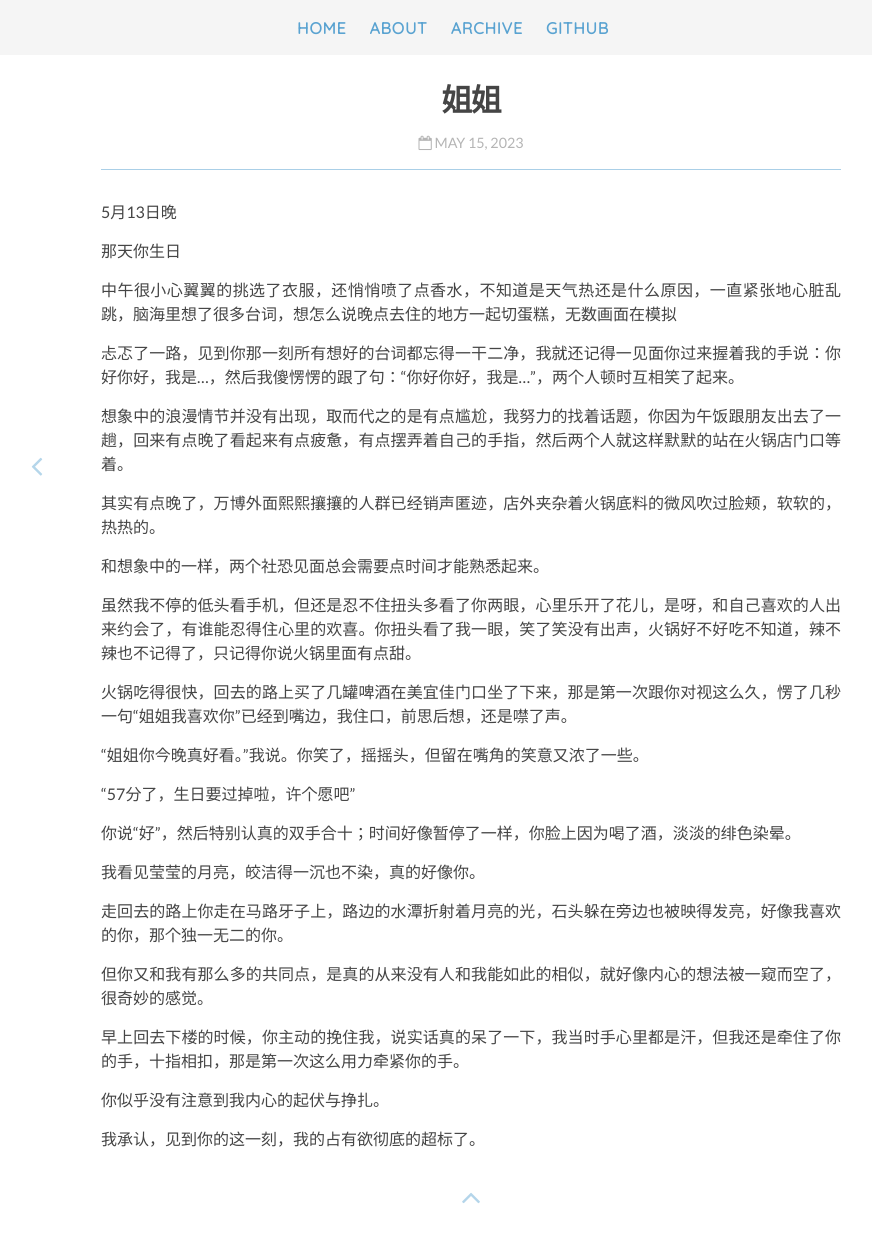
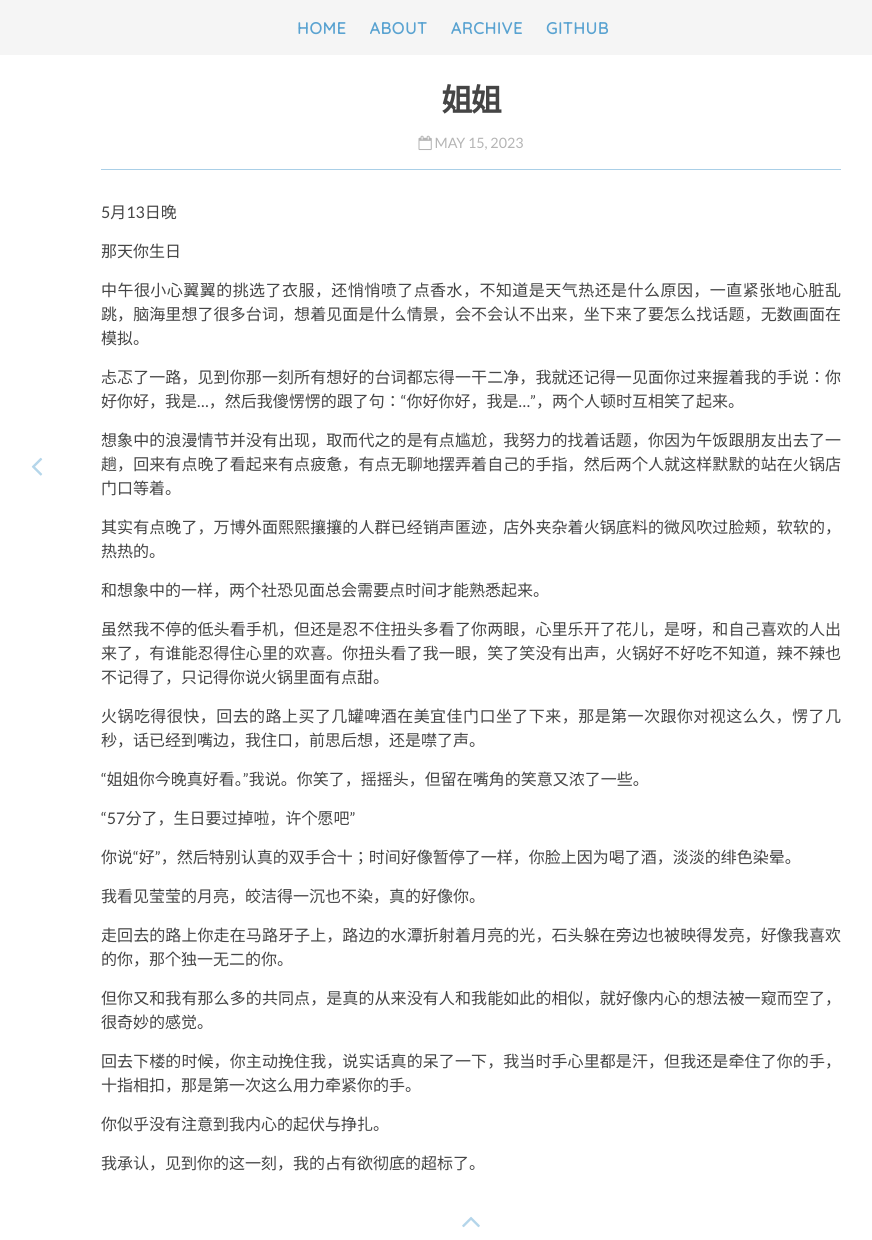
Before and after one commit to Rickylamn/Rickylamn.github.io, a Jekyll site: the page built from _posts/2023-5-15-姐姐.md, in a window 1280 px wide, cut to the strip 0-1240 px from the top of the page. Shown: the whole strip, without its empty margins (169-1041 px from the left). Built offline with Jekyll 4.4.1, drawn with Linux system fonts in a browser that asks for light colours; nearby versions of some CDN libraries; our own code applies the rules of GitHub Pages for plain Markdown files; comment, search, counter and statistics services are not loaded.

Commit message:
Update 2023-5-15-姐姐.md

```diff
--- a/_posts/2023-5-15-姐姐.md
+++ b/_posts/2023-5-15-姐姐.md
@@ -2,19 +2,19 @@
 
 那天你生日
 
-中午很小心翼翼的挑选了衣服，还悄悄喷了点香水，不知道是天气热还是什么原因，一直紧张地心脏乱跳，脑海里想了很多台词，想怎么说晚点去住的地方一起切蛋糕，无数画面在模拟
+中午很小心翼翼的挑选了衣服，还悄悄喷了点香水，不知道是天气热还是什么原因，一直紧张地心脏乱跳，脑海里想了很多台词，想着见面是什么情景，会不会认不出来，坐下来了要怎么找话题，无数画面在模拟。
 
 忐忑了一路，见到你那一刻所有想好的台词都忘得一干二净，我就还记得一见面你过来握着我的手说：你好你好，我是...，然后我傻愣愣的跟了句：“你好你好，我是...”，两个人顿时互相笑了起来。
 
-想象中的浪漫情节并没有出现，取而代之的是有点尴尬，我努力的找着话题，你因为午饭跟朋友出去了一趟，回来有点晚了看起来有点疲惫，有点摆弄着自己的手指，然后两个人就这样默默的站在火锅店门口等着。
+想象中的浪漫情节并没有出现，取而代之的是有点尴尬，我努力的找着话题，你因为午饭跟朋友出去了一趟，回来有点晚了看起来有点疲惫，有点无聊地摆弄着自己的手指，然后两个人就这样默默的站在火锅店门口等着。
 
 其实有点晚了，万博外面熙熙攘攘的人群已经销声匿迹，店外夹杂着火锅底料的微风吹过脸颊，软软的，热热的。
 
 和想象中的一样，两个社恐见面总会需要点时间才能熟悉起来。
 
-虽然我不停的低头看手机，但还是忍不住扭头多看了你两眼，心里乐开了花儿，是呀，和自己喜欢的人出来约会了，有谁能忍得住心里的欢喜。你扭头看了我一眼，笑了笑没有出声，火锅好不好吃不知道，辣不辣也不记得了，只记得你说火锅里面有点甜。
+虽然我不停的低头看手机，但还是忍不住扭头多看了你两眼，心里乐开了花儿，是呀，和自己喜欢的人出来了，有谁能忍得住心里的欢喜。你扭头看了我一眼，笑了笑没有出声，火锅好不好吃不知道，辣不辣也不记得了，只记得你说火锅里面有点甜。
 
-火锅吃得很快，回去的路上买了几罐啤酒在美宜佳门口坐了下来，那是第一次跟你对视这么久，愣了几秒一句“姐姐我喜欢你”已经到嘴边，我住口，前思后想，还是噤了声。
+火锅吃得很快，回去的路上买了几罐啤酒在美宜佳门口坐了下来，那是第一次跟你对视这么久，愣了几秒，话已经到嘴边，我住口，前思后想，还是噤了声。
 
 “姐姐你今晚真好看。”我说。你笑了，摇摇头，但留在嘴角的笑意又浓了一些。
 
@@ -28,7 +28,7 @@
 
 但你又和我有那么多的共同点，是真的从来没有人和我能如此的相似，就好像内心的想法被一窥而空了，很奇妙的感觉。
 
-早上回去下楼的时候，你主动的挽住我，说实话真的呆了一下，我当时手心里都是汗，但我还是牵住了你的手，十指相扣，那是第一次这么用力牵紧你的手。
+回去下楼的时候，你主动挽住我，说实话真的呆了一下，我当时手心里都是汗，但我还是牵住了你的手，十指相扣，那是第一次这么用力牵紧你的手。
 
 你似乎没有注意到我内心的起伏与挣扎。
 
```
